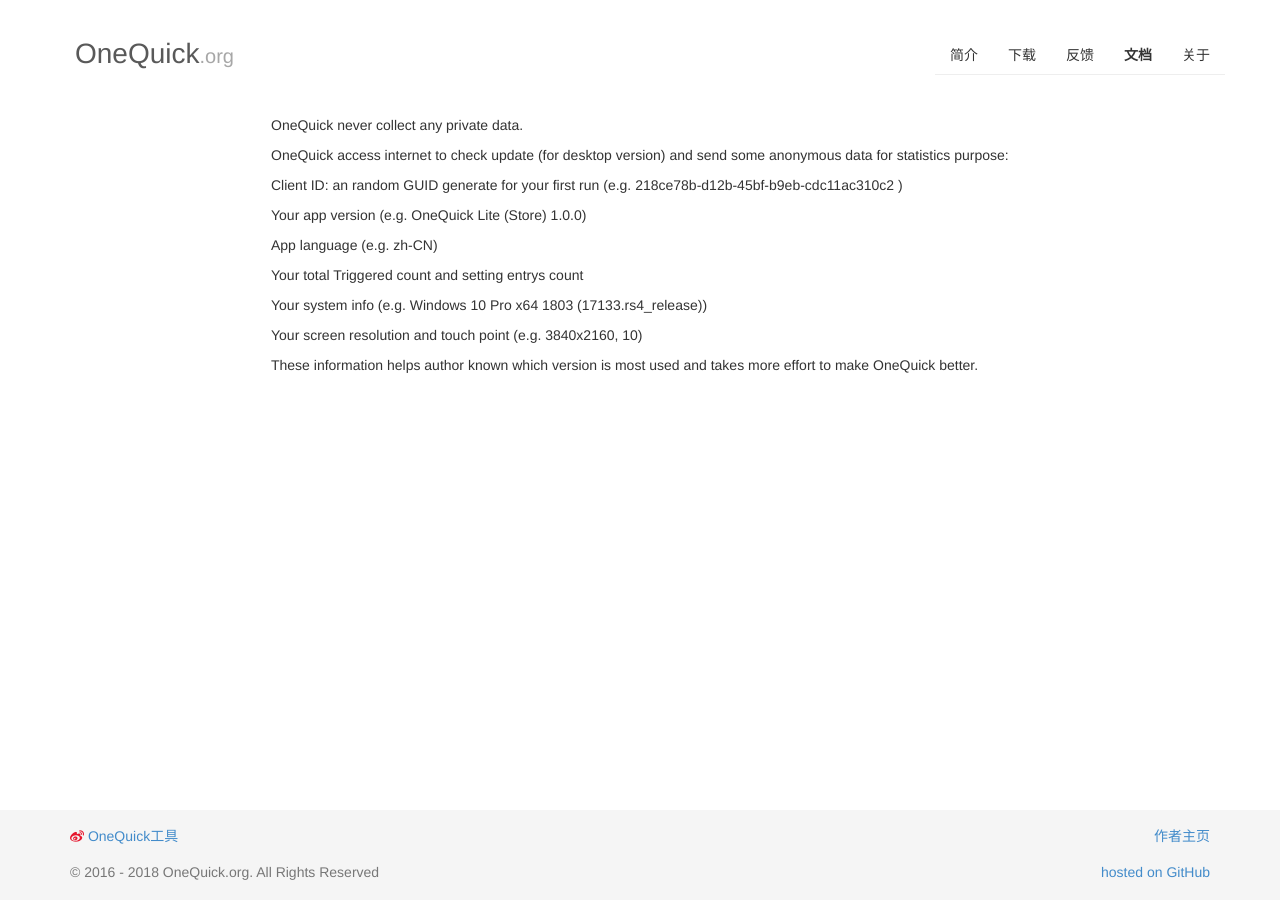
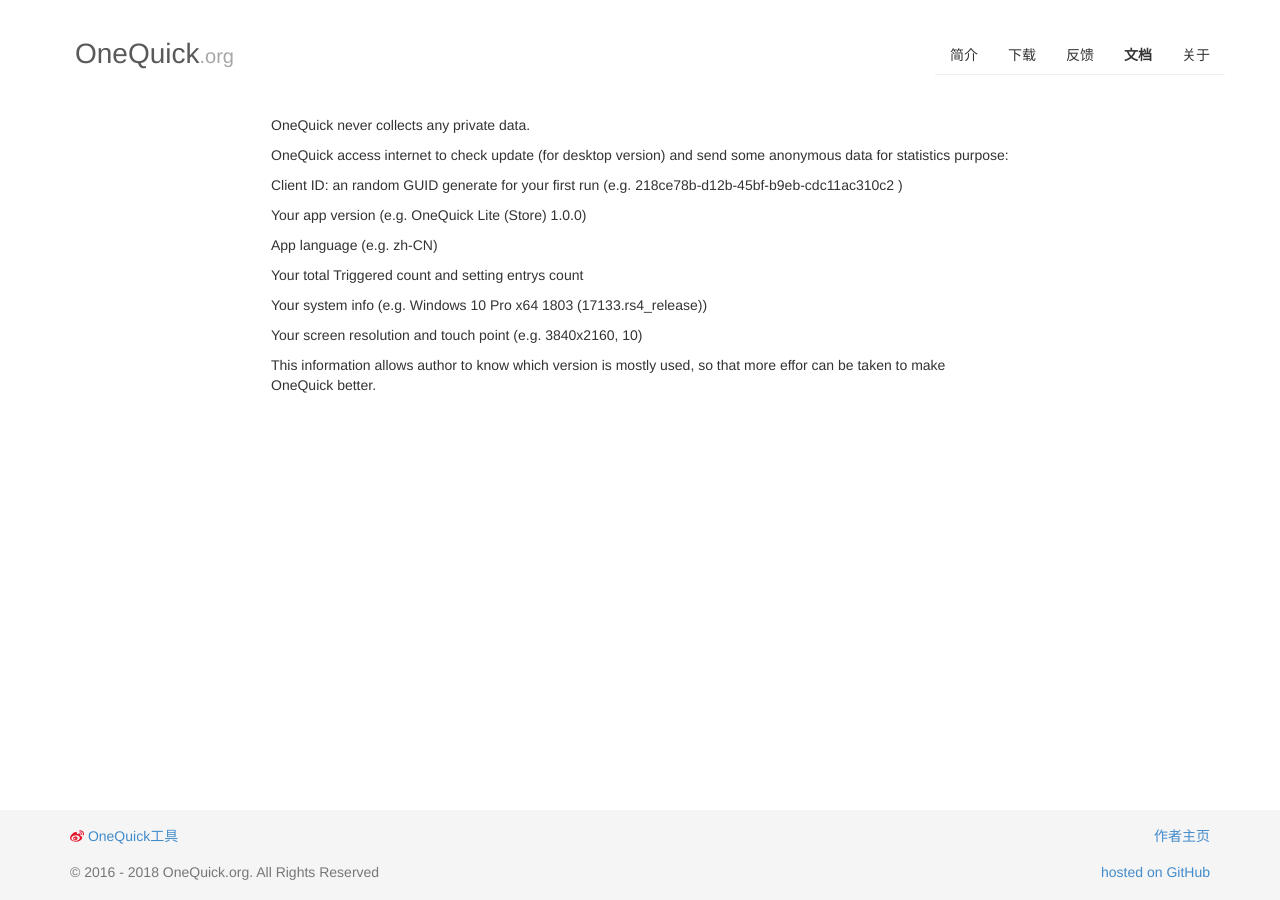
Before and after one commit to OneQuick/OneQuick.github.io-v1-legacy, a Jekyll site: the page built from privacy-policy.md, in a window 1280 px wide. Built offline with Jekyll 4.4.1, drawn with Linux system fonts in a browser that asks for light colours.

Commit message:
no message

```diff
--- a/privacy-policy.md
+++ b/privacy-policy.md
@@ -4,7 +4,7 @@
 active: docs
 ---
 
-OneQuick never collect any private data.
+OneQuick never collects any private data.
 
 OneQuick access internet to check update (for desktop version) and send some anonymous data for statistics purpose:
 
@@ -21,4 +21,4 @@
 
 Your screen resolution and touch point (e.g. 3840x2160, 10)
 
-These information helps author known which version is most used and takes more effort to make OneQuick better.
+This information allows author to know which version is mostly used, so that more effor can be taken to make OneQuick better.
```
Also changed, not shown: download.md (+3 -4 lines).
